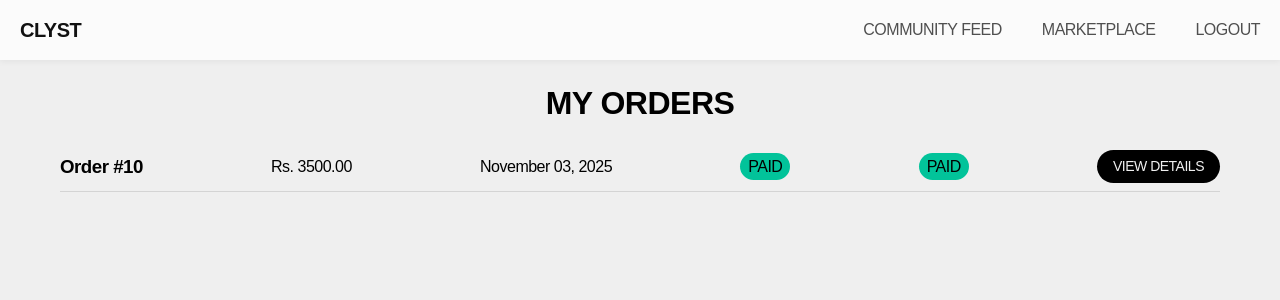
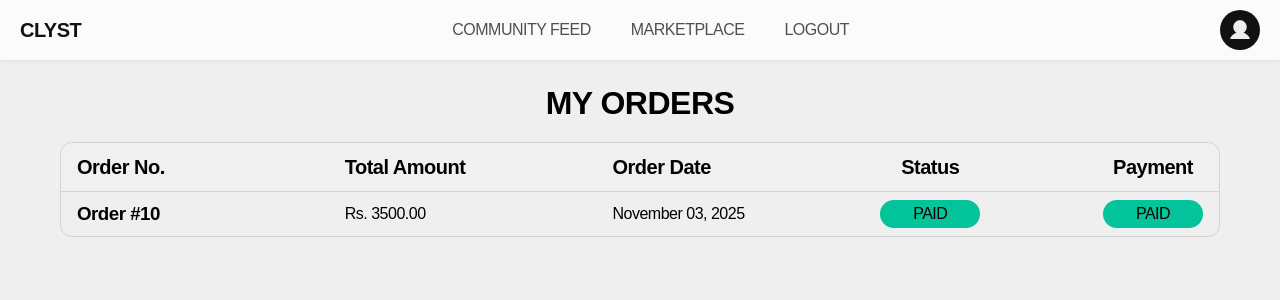
Before and after one commit to Shr3y4sm/Clyst, a Flask app: page /orders in a window 1280 px wide. Shown: the top 300 px of the page. Run offline with Flask 3, Linux system fonts and the light colour scheme; a user stored in the database is signed in; data comes from the database, SQL or seed files in the repository; some libraries are stand-ins or nearby versions.

Commit message:
Pretty much done

```diff
--- a/static/css/orders.css
+++ b/static/css/orders.css
@@ -7,10 +7,25 @@
 	display: flex;
 	flex-direction: column;
 	justify-content: flex-start;
+	border: 1px solid var(--border);
+	border-radius: 12px;
+}
+
+.products-header {
+	background: var(--card);
+	border-radius: 12px 12px 0 0;
+}
+
+.product-title,
+.product-price,
+.product-meta,
+.text-info,
+.product-actions {
+	width: 145px;
 }
 
 .product-card {
-	padding: 8px 0;
+	padding: 8px 16px;
 	border-bottom: 1px solid var(--border);
 	display: flex;
 	flex-wrap: wrap;
@@ -19,7 +34,24 @@
 	gap: 8px;
 }
 
+.product-card:last-child {
+	border-radius: 0 0 12px 12px;
+	border: none;
+}
+
+.product-card:hover {
+	cursor: pointer;
+	background: var(--border);
+}
+
+.products-header:hover {
+	cursor: default;
+	background: var(--card);
+}
+
 .status {
+	text-align: center;
+	width: 100px;
 	padding: 4px 8px;
 	background: var(--muted);
 	color: var(--border);
@@ -39,3 +71,13 @@
 	background: #ef233c;
 	color: white;
 }
+
+.product-card .header {
+	font-weight: 600;
+	font-size: 20px;
+}
+
+.text-info.status.header {
+	background: none;
+	color: var(--text);
+}
--- a/templates/orders.html
+++ b/templates/orders.html
@@ -44,6 +44,14 @@
           <a href="{{ url_for('register') }}">Register</a>
           {% endif %}
         </div>
+
+        <div class="nav-actions">
+        {% if current_user.is_authenticated %}
+        <a href="{{ url_for('profile') }}" class="profile-btn" title="Profile">
+          <svg width="100%" height="100%" viewBox="0 0 32 32" fill="none" xmlns="http://www.w3.org/2000/svg"><path d="M28.8662 27.5C28.7784 27.652 28.6521 27.7783 28.5001 27.8661C28.348 27.9538 28.1755 28 28 28H3.99995C3.8245 27.9998 3.65219 27.9535 3.50031 27.8656C3.34843 27.7778 3.22234 27.6515 3.13469 27.4995C3.04705 27.3475 3.00093 27.1752 3.00098 26.9997C3.00102 26.8243 3.04723 26.6519 3.13495 26.5C5.0387 23.2087 7.97245 20.8487 11.3962 19.73C9.70266 18.7218 8.38688 17.1856 7.65094 15.3572C6.91499 13.5289 6.79956 11.5095 7.32238 9.60918C7.8452 7.70887 8.97735 6.03272 10.545 4.83814C12.1126 3.64355 14.029 2.99658 16 2.99658C17.9709 2.99658 19.8873 3.64355 21.4549 4.83814C23.0226 6.03272 24.1547 7.70887 24.6775 9.60918C25.2003 11.5095 25.0849 13.5289 24.349 15.3572C23.613 17.1856 22.2972 18.7218 20.6037 19.73C24.0275 20.8487 26.9612 23.2087 28.865 26.5C28.9529 26.6519 28.9993 26.8243 28.9996 26.9998C28.9998 27.1754 28.9538 27.3479 28.8662 27.5Z" fill="inherit"/></svg>
+        </a>
+        {% endif %}
+      </div>
       </div>
 
       <div class="mobile-menu" id="mobileMenu">
@@ -66,8 +74,15 @@
       <div class="main-content">
         {% if orders %}
         <div class="products-grid">
+          <div class="product-card products-header">
+            <div class="product-title header">Order No.</div>
+            <div class="product-price header">Total Amount</div>
+            <div class="product-meta header">Order Date</div>
+            <div class="text-info status header">Status</div>
+            <div class="text-info status header">Payment</div>
+          </div>
           {% for o in orders %}
-          <div class="product-card">
+          <div class="product-card" onclick='location.href="{{ url_for('order_detail', order_id=o.order_id) }}"'>
               <h3 class="product-title">Order #{{ o.order_id }}</h3>
               <p class="product-price">
                 Rs. {{ '%.2f'|format(o.total_price or 0) }}
@@ -77,13 +92,6 @@
               </p>
               <p class="text-info status {{ 'paid' if o.status == 'paid' or o.status == 'shipped' or o.status == 'delivered' else ('unpaid' if o.status == 'canceled' else '') }}">{{ o.status|upper }}</p>
               <p class="text-info status {{ 'paid' if o.payment_status == 'paid' else ('unpaid' if o.payment_status == 'unpaid' else '') }}">{% if o.payment_status %}{{ o.payment_status|upper }}{% endif %}</p>
-              <div class="product-actions">
-                <a
-                  class="btn btn-primary"
-                  href="{{ url_for('order_detail', order_id=o.order_id) }}"
-                  >View Details</a
-                >
-              </div>
           </div>
           {% endfor %}
         </div>
```
Also changed, not shown: static/css/order_details.css (+9 -0 lines), static/css/profile.css (+24 -0 lines), templates/admin_users.html (+18 -5 lines), templates/order_detail.html (+9 -3 lines), templates/profile.html (+8 -10 lines).
